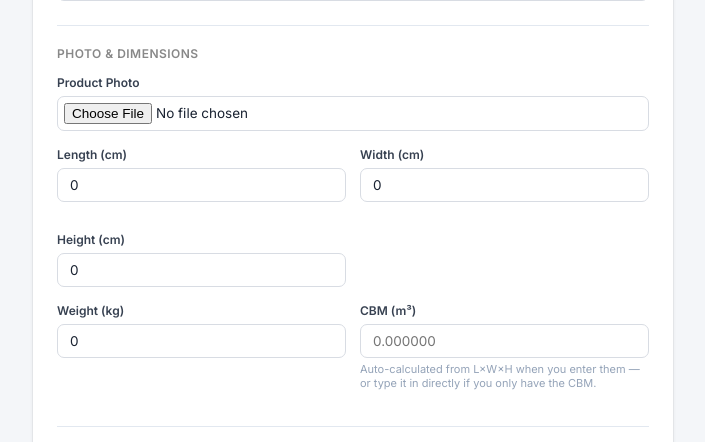
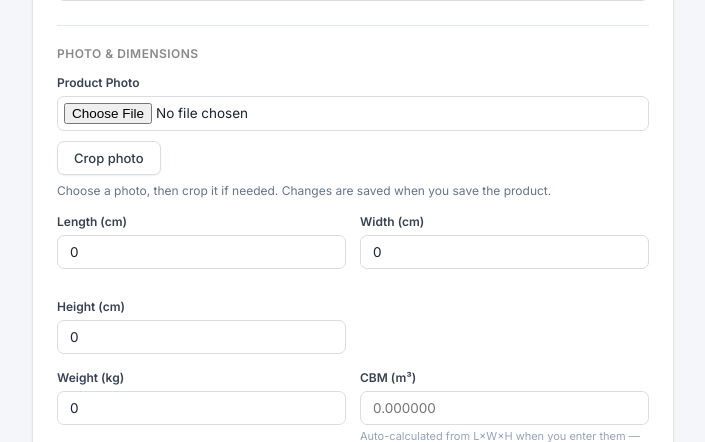
Before and after one commit to br-puri/skladpro-v2, a Flask app: page /products/add in a window 1280 px wide. Shown: the part 842-1284 px from the top of the page, without its empty margins (215-920 px from the left). Run offline with Flask 3, Linux system fonts and the light colour scheme; the visitor is signed in with stand-in values (Sample User, id 1); data that the repository does not hold is empty; parts of the project's set-up code (start-up, migrations or seed data) failed here and were passed over; some libraries are stand-ins or nearby versions.

Commit message:
Add transparent photo cropping with aspect ratio presets to product forms

```diff
--- /dev/null
+++ b/static/product_cropper.js
@@ -0,0 +1,73 @@
+(() => {
+  const $ = id => document.getElementById(id);
+  const input = $('product-photo-input'), preview = $('photo-preview'), dialog = $('photo-crop-dialog');
+  const canvas = $('crop-canvas'), ctx = canvas.getContext('2d');
+  const ratio = $('crop-ratio'), zoom = $('crop-zoom'), x = $('crop-x'), y = $('crop-y');
+  let original = preview.getAttribute('src'), sourceURL, previewURL, image, drag, busy = false, version = 0;
+  function reset() { ratio.value = '1'; zoom.value = '1'; x.value = y.value = '0.5'; $('crop-free').value = '1'; draw(); }
+  function rect() {
+    const r = ratio.value === 'original' ? image.width / image.height : Number(ratio.value === 'free' ? $('crop-free').value : ratio.value);
+    let w = Math.min(image.width, image.height * r) / Number(zoom.value), h = w / r;
+    return {w, h, sx: (image.width-w)*Number(x.value), sy: (image.height-h)*Number(y.value)};
+  }
+  function draw() {
+    $('crop-free-label').hidden = ratio.value !== 'free';
+    if (!image) return;
+    const r = rect(), scale = Math.min(1000/r.w,600/r.h);
+    canvas.width = Math.max(1,Math.round(r.w*scale)); canvas.height = Math.max(1,Math.round(r.h*scale));
+    canvas.style.width = 'auto'; canvas.style.maxWidth = '100%'; canvas.style.height = 'auto'; canvas.style.maxHeight = '300px'; canvas.style.margin = '0 auto';
+    ctx.clearRect(0,0,canvas.width,canvas.height);
+    ctx.drawImage(image,r.sx,r.sy,r.w,r.h,0,0,canvas.width,canvas.height);
+  }
+  input.addEventListener('change', () => {
+    version++;
+    if (sourceURL) URL.revokeObjectURL(sourceURL);
+    sourceURL = input.files[0] ? URL.createObjectURL(input.files[0]) : null;
+    original = sourceURL;
+    if (original) { preview.src = original; $('photo-preview-wrap').hidden = false; $('open-photo-crop').hidden = false; }
+    $('photo-crop-status').textContent = 'Photo selected. Use Crop photo to adjust it before saving.';
+  });
+  $('open-photo-crop').addEventListener('click', async () => {
+    if (!original) return;
+    $('crop-error').textContent = ''; $('crop-apply').disabled = true; image = null;
+    ctx.clearRect(0,0,canvas.width,canvas.height); dialog.showModal();
+    const current = ++version;
+    const loaded = new Image(); loaded.crossOrigin = 'anonymous';
+    loaded.onload = () => { if (current !== version || !dialog.open) return; image = loaded; reset(); $('crop-apply').disabled = false; };
+    loaded.onerror = () => { if (current === version) $('crop-error').textContent = 'Could not open this photo for cropping. Choose the original image file and try again.'; };
+    loaded.src = original;
+  });
+  [ratio,zoom,x,y,$('crop-free')].forEach(el => el.addEventListener('input',draw));
+  canvas.addEventListener('pointerdown', e => { if (!image) return; drag={x:e.clientX,y:e.clientY,px:Number(x.value),py:Number(y.value)}; canvas.setPointerCapture(e.pointerId); });
+  canvas.addEventListener('pointermove', e => {
+    if (!drag || !image) return;
+    const r=rect(), bounds=canvas.getBoundingClientRect();
+    x.value = Math.max(0,Math.min(1,drag.px-(e.clientX-drag.x)/bounds.width*r.w/Math.max(1,image.width-r.w)));
+    y.value = Math.max(0,Math.min(1,drag.py-(e.clientY-drag.y)/bounds.height*r.h/Math.max(1,image.height-r.h))); draw();
+  });
+  ['pointerup','pointercancel','lostpointercapture'].forEach(event=>canvas.addEventListener(event,()=>drag=null));
+  $('crop-reset').addEventListener('click',reset);
+  $('crop-cancel').addEventListener('click',()=>dialog.close());
+  dialog.addEventListener('close',()=>{version++;drag=null;});
+  $('crop-apply').addEventListener('click', () => {
+    if (!image || busy) return;
+    busy=true; $('crop-apply').disabled=true;
+    const current=version, r=rect(), output=document.createElement('canvas'), scale=Math.min(1,1200/r.w,1200/r.h);
+    output.width=Math.max(1,Math.round(r.w*scale)); output.height=Math.max(1,Math.round(r.h*scale));
+    try {
+      output.getContext('2d').drawImage(image,r.sx,r.sy,r.w,r.h,0,0,output.width,output.height);
+      output.toBlob(blob=>{
+        try {
+          if (current !== version || !dialog.open) return;
+          if (!blob) throw new Error('Could not create the crop.');
+          const transfer=new DataTransfer(); transfer.items.add(new File([blob],'product-crop.png',{type:'image/png'})); input.files=transfer.files;
+          if (previewURL) URL.revokeObjectURL(previewURL);
+          previewURL=URL.createObjectURL(blob); preview.src=previewURL;
+          $('photo-crop-status').textContent='Crop ready. Save the product to apply it. Transparent backgrounds are preserved.';
+          dialog.close();
+        } catch (err) { $('crop-error').textContent=err.message; }
+        finally { busy=false; $('crop-apply').disabled=false; }
+      },'image/png');
+    } catch (err) { busy=false; $('crop-apply').disabled=false; $('crop-error').textContent='This image cannot be cropped here. Choose the original file and try again.'; }
+  });
+})();
--- /dev/null
+++ b/templates/_photo_cropper.html
@@ -0,0 +1,32 @@
+<style>
+.photo-preview { max-width:240px;max-height:200px;object-fit:contain;border-radius:10px; }
+.crop-checker { background:repeating-conic-gradient(#e8edf2 0% 25%,#fff 0% 50%) 0/20px 20px; }
+#photo-crop-dialog { border:0;border-radius:18px;padding:24px;width:min(560px,calc(100vw - 32px));max-height:90vh;overflow:auto;color:#172438;box-sizing:border-box; }
+#photo-crop-dialog::backdrop { background:rgba(15,23,42,.65); }
+#crop-canvas { display:block;width:100%;height:300px;touch-action:none;cursor:move;border-radius:10px; }
+.crop-controls { display:grid;gap:12px;margin:16px 0; }
+.crop-controls label { display:grid;grid-template-columns:110px 1fr;align-items:center;gap:12px; }
+.crop-controls [hidden] { display:none; }
+.crop-actions { display:flex;gap:8px;justify-content:flex-end;flex-wrap:wrap; }
+</style>
+<div id="photo-preview-wrap" {% if not product or not product['photo'] %}hidden{% endif %} style="margin-bottom:10px">
+  <img id="photo-preview" class="photo-preview crop-checker" {% if product and product['photo'] %}src="{{ photo_url(product['photo']) }}"{% endif %} alt="Product photo preview">
+</div>
+<input id="product-photo-input" name="photo" type="file" accept="image/png,image/jpeg,image/webp,image/gif,image/avif" class="form-control" style="padding:6px">
+<button id="open-photo-crop" type="button" class="btn btn-secondary" style="margin-top:10px" {% if not product or not product['photo'] %}hidden{% endif %}>Crop photo</button>
+<div id="photo-crop-status" role="status" style="font-size:12px;color:#64748b;margin-top:8px">Choose a photo, then crop it if needed. Changes are saved when you save the product.</div>
+<dialog id="photo-crop-dialog" aria-labelledby="crop-title">
+  <h2 id="crop-title" style="margin:0 0 6px">Crop photo</h2>
+  <p style="margin:0 0 16px;color:#64748b">Drag the picture to position it. The preview shows exactly what will be saved.</p>
+  <canvas id="crop-canvas" class="crop-checker" width="1000" height="600" aria-label="Cropped photo preview"></canvas>
+  <div class="crop-controls">
+    <label>Ratio <select id="crop-ratio" class="form-control"><option value="original">Original</option><option value="1">Square · 1:1</option><option value="0.75">Portrait · 3:4</option><option value="1.3333333333333333">Landscape · 4:3</option><option value="1.7777777777777777">Wide · 16:9</option><option value="free">Free crop</option></select></label>
+    <label id="crop-free-label" hidden>Free ratio <input id="crop-free" type="range" min="0.25" max="4" step="0.01" value="1"></label>
+    <label>Zoom <input id="crop-zoom" type="range" min="1" max="4" step="0.01" value="1"></label>
+    <label>Horizontal <input id="crop-x" type="range" min="0" max="1" step="0.001" value="0.5"></label>
+    <label>Vertical <input id="crop-y" type="range" min="0" max="1" step="0.001" value="0.5"></label>
+  </div>
+  <p id="crop-error" role="alert" style="color:#dc2626"></p>
+  <div class="crop-actions"><button type="button" class="btn btn-secondary" id="crop-reset">Reset</button><button type="button" class="btn btn-secondary" id="crop-cancel">Cancel</button><button type="button" class="btn btn-primary" id="crop-apply">Use crop</button></div>
+</dialog>
+<script src="{{ url_for('static', filename='product_cropper.js') }}"></script>
--- a/templates/product_form.html
+++ b/templates/product_form.html
@@ -130,13 +130,7 @@
 
   <div class="form-group">
     <label class="form-label">Product Photo</label>
-    {% if product and product['photo'] %}
-    <div style="margin-bottom:8px">
-      <img src="{{ photo_url(product['photo']) }}" style="height:100px;border-radius:6px;object-fit:contain;border:1px solid #eaecf0">
-    </div>
-    {% endif %}
-    <input name="photo" type="file" accept="image/*" class="form-control" style="padding:6px">
-    {% if product and product['photo'] %}<div style="font-size:11px;color:#888;margin-top:4px">Leave empty to keep current photo</div>{% endif %}
+    {% include '_photo_cropper.html' %}
   </div>
 
   <div class="form-row">
```
